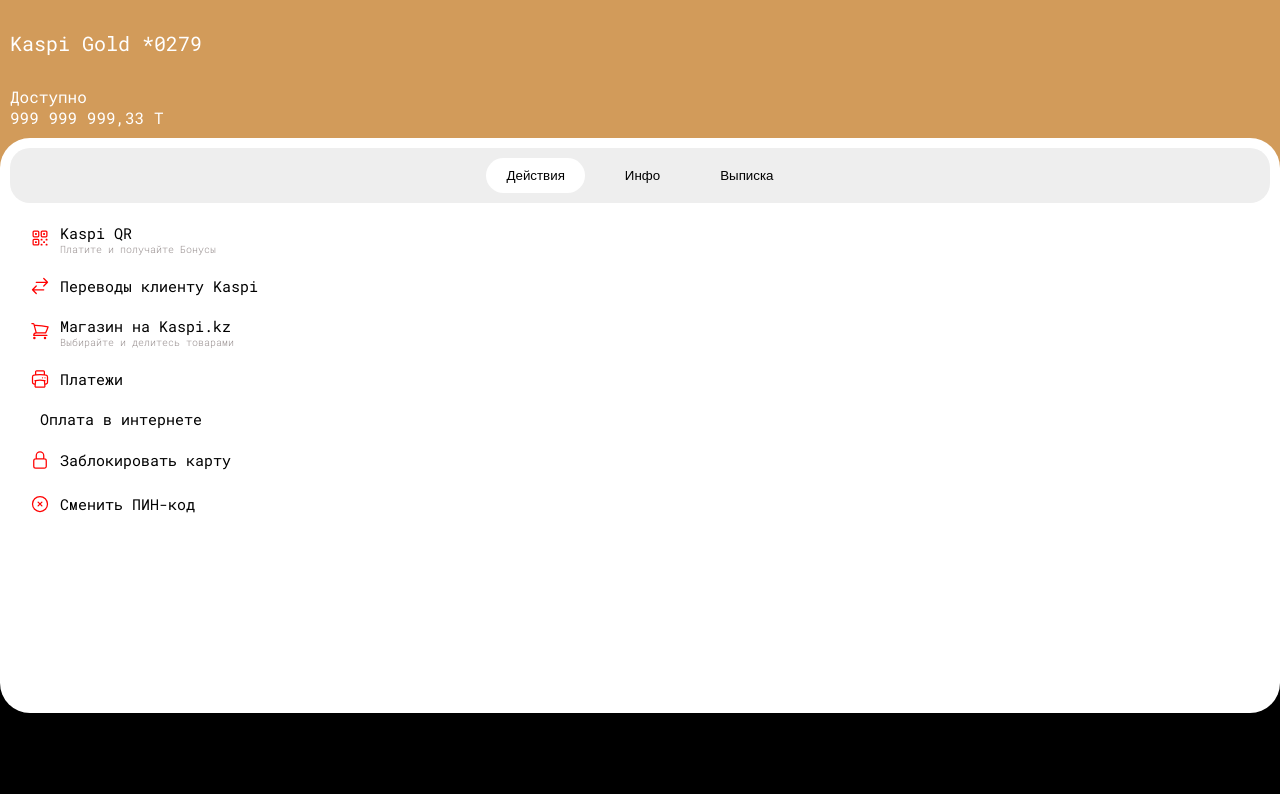
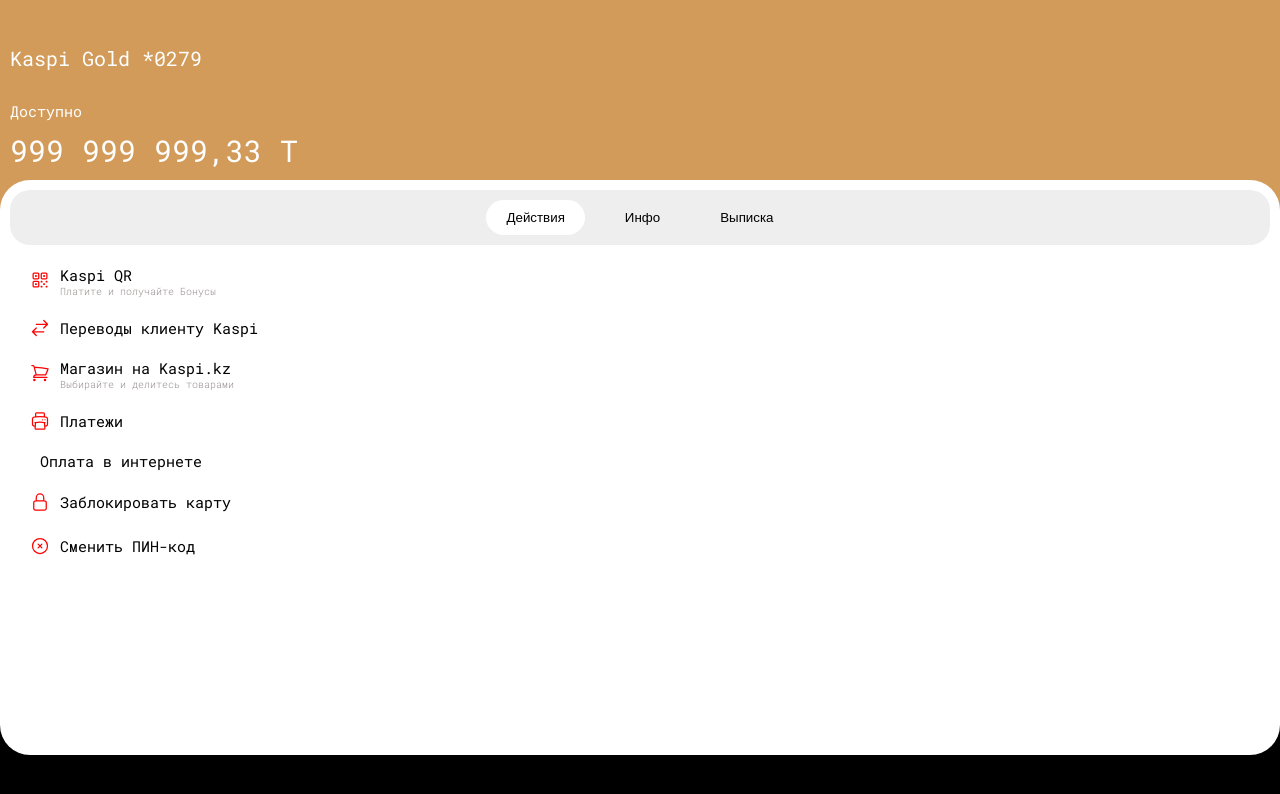
Before and after one commit to qw1te0v/kaspi.kz, a plain HTML site: page index.html in a window 1280 px wide. Drawn offline with Linux system fonts and the light colour scheme.

Commit message:
Update styles.css

```diff
--- a/styles.css
+++ b/styles.css
@@ -30,9 +30,18 @@
 }
 
 .header-card-number{
-    padding-top: 30px;
+    padding-top: 45px;
     font-size: 20px;
     padding-bottom: 30px;
+}
+
+.header-money-d{
+    font-size: 15px;
+    margin-bottom: 10px;
+}
+
+.header-money{
+    font-size: 30px;
 }
 
 a{
```
